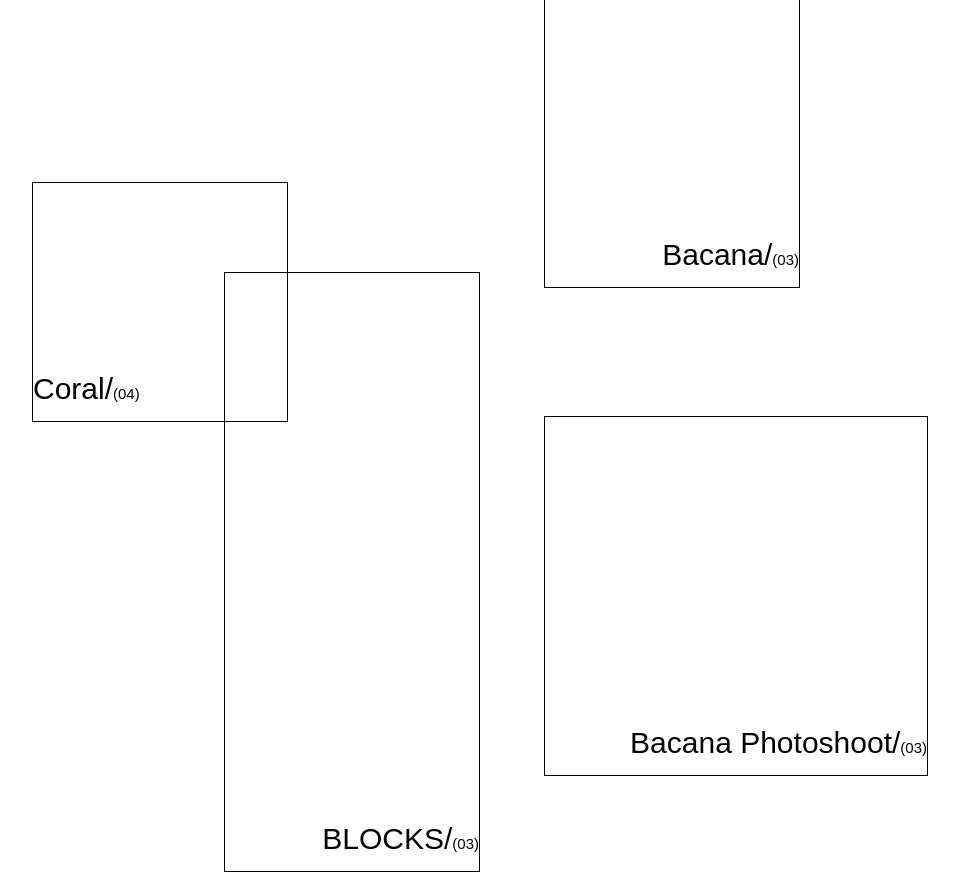
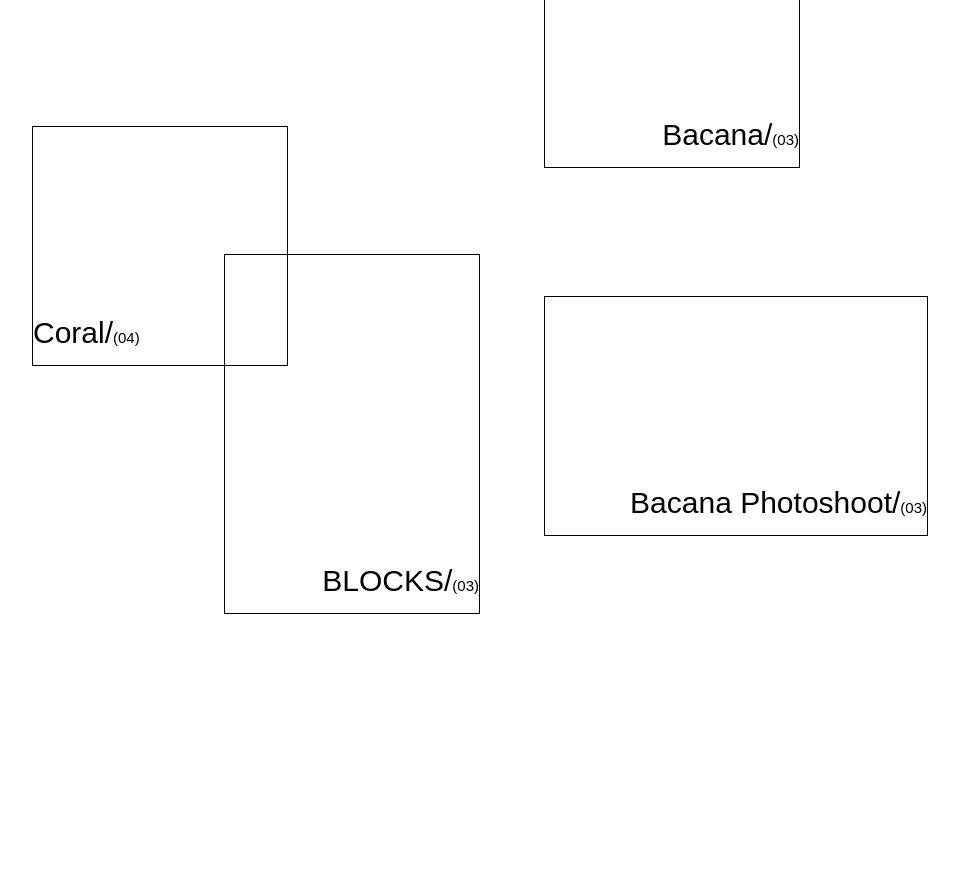
Before and after one commit to BrunoValles/p-ginaIvann, a plain HTML site: page index.html in a window 1280 px wide. Shown: the part 1500-2390 px from the top of the page, without its empty margins (96-1055 px from the left). Drawn offline with Linux system fonts and the light colour scheme; a web font is replaced by a local one.

Commit message:
positioning changes for images in prv work section

```diff
--- a/css/style.css
+++ b/css/style.css
@@ -140,7 +140,7 @@ body{
 }
 .prevWork .wrapper1{
     width: 25%;
-    height: 20%;
+    height: 15%;
     border: 1px solid black;
     position: relative;
     float: right;
@@ -170,7 +170,7 @@ body{
 }
 .prevWork .wrapper2{
     width: 30%;
-    height:15%;
+    height: 10%;
     border: 1px solid black;
     position: relative;
     float: left;
@@ -212,7 +212,7 @@ body{
     float: left;
     margin-left: 10%;
     background-image: none;
-    margin-top: 20%;
+    margin-top: 25%;
     z-index: 101;
 }
 .prevWork .wrapper4:hover{
@@ -233,13 +233,13 @@ body{
 
 .prevWork .wrapper5{
     width: 20%;
-    height: 25%;
+    height: 15%;
     border: 1px solid black;
     position: relative;
     float: left;
     margin-left: -5%;
     background-image: none;
-    margin-top: 27%;
+    margin-top: 35%;
     z-index: 101;
 }
 .prevWork .wrapper5:hover{
@@ -251,7 +251,7 @@ body{
 }
 .prevWork .wrapper6{
     width: 30%;
-    height: 15%;
+    height: 10%;
     border: 1px solid black;
     position: relative;
     float: right;
```
Also changed, not shown: 1 other file.
